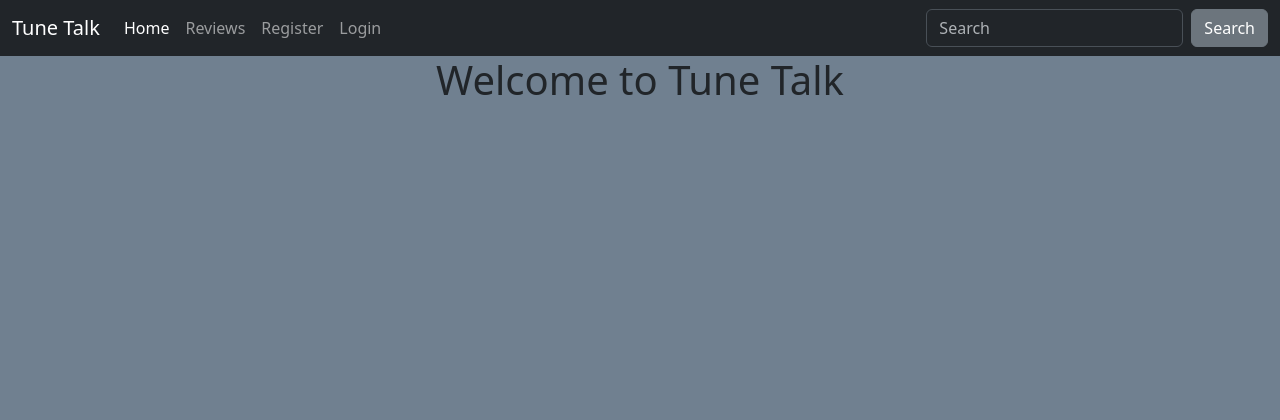
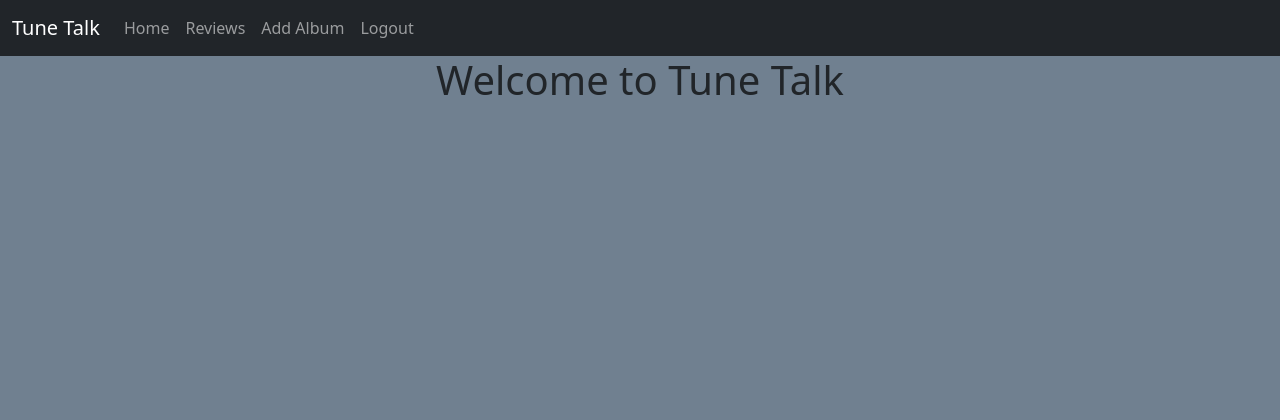
Before and after one commit to ArianneSantiago/Tune-Talk, a Django app: page / in a window 1280 px wide. Shown: the top 420 px of the page. Run offline with Django 4.2, Linux system fonts and the light colour scheme; the visitor is signed in with stand-in values (Sample User, id 1); data that the repository does not hold is empty; some libraries are stand-ins or nearby versions.

Commit message:
Install cripsy forms, update album_list and album_detail html, and fix the rating feature

```diff
--- a/album_review/models.py
+++ b/album_review/models.py
@@ -24,7 +24,7 @@ class Album(models.Model):
         ordering = ["-created_on"]
 
     def average_rating(self) -> float:
-        return Rating.objects.filter(post=self).aggregate(Avg("rating"))["rating__avg"] or 0
+        return Rating.objects.filter(album=self).aggregate(Avg("rating"))["rating__avg"] or 0
 
     def __str__(self):
         return f"{self.title}: {self.average_rating()}"
--- a/album_review/templates/album_review/album_list.html
+++ b/album_review/templates/album_review/album_list.html
@@ -31,11 +31,11 @@
                                 <h5>{{ album.genre }}</h5>
                                 <h5>{{ album.created_on }}</h5>
                                 <h5 class="card-title">Avg rating:
-                                    <span class="fa fa-star {% if post.average_rating > 0 %} checked {% endif %}"></span>
-                                    <span class="fa fa-star {% if post.average_rating > 1 %} checked {% endif %}"></span>
-                                    <span class="fa fa-star {% if post.average_rating > 2 %} checked {% endif %}"></span>
-                                    <span class="fa fa-star {% if post.average_rating > 3 %} checked {% endif %}"></span>
-                                    <span class="fa fa-star {% if post.average_rating > 4 %} checked {% endif %}"></span>
+                                    <span class="fa fa-star {% if album.average_rating > 0 %} checked {% endif %}"></span>
+                                    <span class="fa fa-star {% if album.average_rating > 1 %} checked {% endif %}"></span>
+                                    <span class="fa fa-star {% if album.average_rating > 2 %} checked {% endif %}"></span>
+                                    <span class="fa fa-star {% if album.average_rating > 3 %} checked {% endif %}"></span>
+                                    <span class="fa fa-star {% if album.average_rating > 4 %} checked {% endif %}"></span>
                                 </h5>
 
                                 <ul class="btn btn-light list-inline rating-list">
--- a/album_review/urls.py
+++ b/album_review/urls.py
@@ -6,4 +6,5 @@ urlpatterns = [
     path('', views.AlbumListView.as_view(), name='home'),
     path('albums/', views.AlbumListView.as_view(), name='album_list'),
     path('albums/<int:pk>/', views.album_detail, name='album_detail'),
+    path('reviews/int:pk>/', views.album_detail, name='review_detail')
 ]
--- a/album_review/views.py
+++ b/album_review/views.py
@@ -15,13 +15,6 @@ class AlbumListView(ListView):
     queryset = Album.objects.filter(status=1)
     context_object_name = 'album_list'
 
-# class AlbumDetailView(DetailView):
-#     """
-#     View class to display details of a single album.
-#     """
-#     model = Album
-#     template_name = 'album_detail.html'
-#     context_object_name = 'album'
 
 def album_detail(request, pk):
 
@@ -44,6 +37,10 @@ def album_detail(request, pk):
             )
 
     review_form = ReviewForm()
+
+    # Print statements to check the context
+    print("Review Count:", review_count)
+    print("Reviews:", review)
 
     return render(
         request, "album_review/album_detail.html", {
@@ -90,42 +87,18 @@ def review_delete(request, pk, review_id):
 def index(request: HttpRequest) -> HttpResponse:
     albums = Album.objects.all()
     for album in albums:
-        rating = Rating.objects.filter(album=album, user=request.user).first()
-        album.user_rating = rating.rating if rating else 0
-    return render(request, "album_detail.html", {"albums": albums})
+        rating = Rating.objects.filter(album=album).aggregate(Avg('rating'))['rating__avg']
+        album.average_rating = rating if rating else 0
+    return render(request, "album_review/album_list.html", {"albums": albums})
 
 
-def rate(request: HttpRequest, album_id: int, rating:int) -> HttpResponse:
+
+def rate(request: HttpRequest, album_id: int, rating: int) -> HttpResponse:
     """
     This views checks if the user has made any rating for each album, and, if so,
     saves it into the list so we can display it at the Front-End
     """
-    albums = Album.objects.get(id=album_id)
+    album = Album.objects.get(id=album_id)
     Rating.objects.filter(album=album, user=request.user).delete()
-    album.rating_set.create(user=request.user, rating=rating)
+    album.ratings.create(user=request.user, rating=rating)
     return index(request)
-
-# def review_list(request):
-#     reviews = Review.objects.all()
-#     return render(request, 'album_detail.html', {'reviews': reviews})
-
-# def add_review(request):
-#     if request.method == 'POST':
-#         form = ReviewForm(request.POST)
-#         if form.is_valid():
-#             form.save()
-#             return redirect('album_detail.html')
-#     else:
-#         form = ReviewForm()
-#     return render(request, 'album_detail.html', {'form': form})
-
-# def edit_review(request, album_id):
-#     review = get_object_or_404(Review, pk=album_id)
-#     if request.method == 'POST':
-#         form = ReviewForm(request.POST, instance=review)
-#         if form.is_valid():
-#             form.save()
-#             return redirect('album_detail.html')
-#     else:
-#         form = ReviewForm(instance=review)
-#     return render(request, )
--- a/requirements.txt
+++ b/requirements.txt
@@ -1,9 +1,11 @@
 asgiref==3.7.2
 cloudinary==1.39.0
+crispy-bootstrap5==0.7
 dj-database-url==0.5.0
 dj3-cloudinary-storage==0.0.6
 Django==4.2.11
 django-allauth==0.61.1
+django-crispy-forms==2.1
 gunicorn==20.1.0
 oauthlib==3.2.2
 psycopg==3.1.18
--- a/templates/base.html
+++ b/templates/base.html
@@ -40,24 +40,30 @@
           <div class="collapse navbar-collapse" id="navbarColor01">
             <ul class="navbar-nav me-auto">
               <li class="nav-item">
-                <a class="nav-link active" href="{% url 'home' %}">Home
+                <a class="nav-link" href="{% url 'home' %}">Home
                   <span class="visually-hidden">(current)</span>
                 </a>
               </li>
               <li class="nav-item">
                 <a class="nav-link" href="{% url 'album_list' %}">Reviews</a>
               </li>
+
+              {% if user.is_authenticated %}
+              <li class="nav-item">
+                <a class="nav-link" href="#">Add Album</a>
+            </li>
+              <li class="nav-item">
+                <a class="nav-link" href="{% url 'account_logout' %}">Logout</a>
+              </li>
+              {% else %}
               <li class="nav-item">
                 <a class="nav-link" href="{% url 'account_signup' %}">Register</a>
               </li>
               <li class="nav-item">
                 <a class="nav-link" href="{% url 'account_login' %}">Login</a>
               </li>
+              {% endif %}
             </ul>
-            <form class="d-flex">
-              <input class="form-control me-sm-2" type="search" placeholder="Search">
-              <button class="btn btn-secondary my-2 my-sm-0" type="submit">Search</button>
-            </form>
           </div>
         </div>
       </nav>
```
Also changed, not shown: album_review/templates/album_review/album_detail.html (+74 -22 lines), tunetalk/settings.py (+6 -1 lines).
